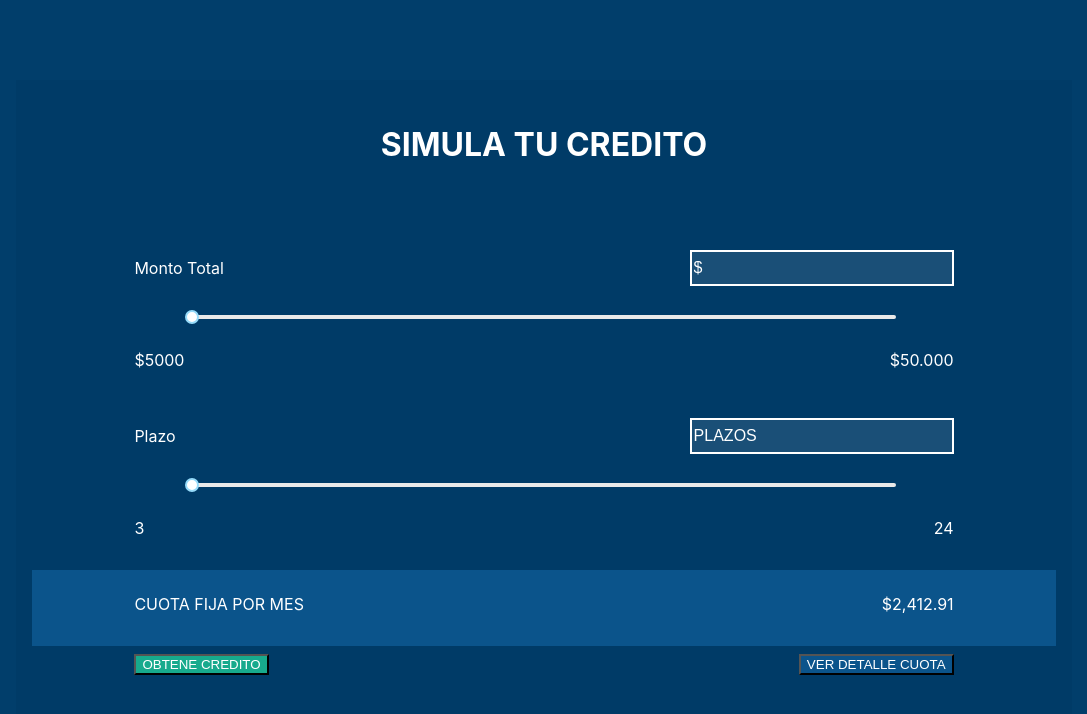
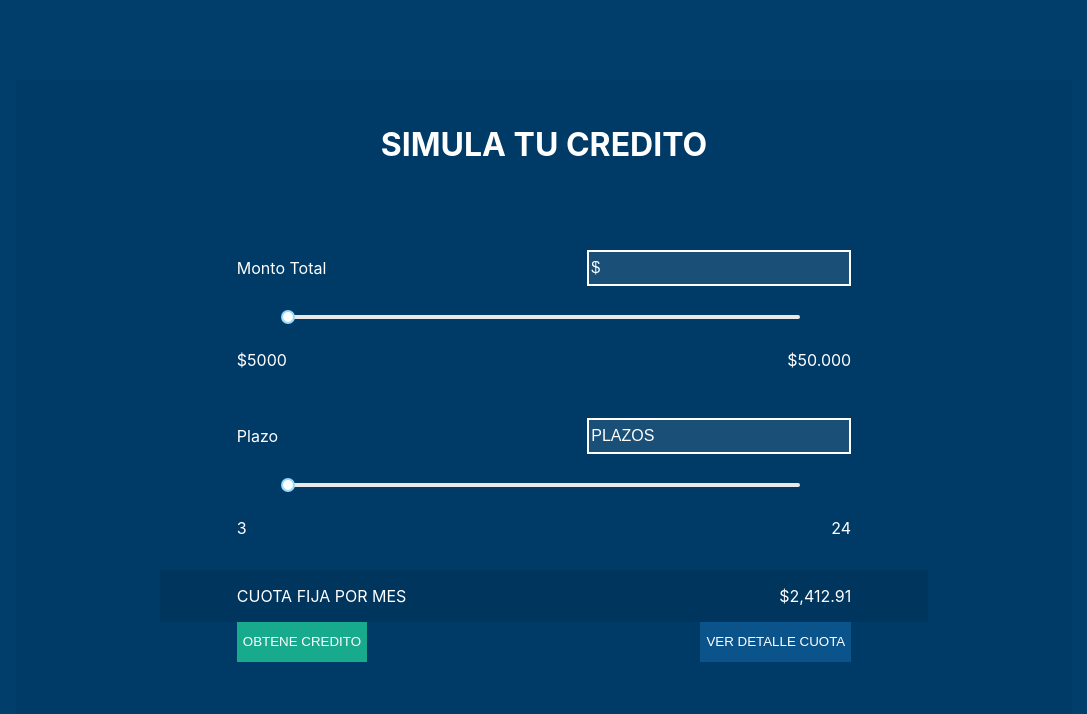
Before and after one commit to williamsccs/DigBangReactJS, a React (Create React App) app: page / in a window 1280 px wide. Shown: the top 714 px of the page, without its empty margins (96-1183 px from the left). Built offline with nearby package versions, Linux system fonts and the light colour scheme.

Commit message:
pareciera que falta menos, pero no

```diff
--- a/src/assets/styles/components/Calculadora.css
+++ b/src/assets/styles/components/Calculadora.css
@@ -12,7 +12,7 @@
     position: relative;
     height: 2vh;
 
-    width: 55vw;
+    width: 40vw;
     border-radius: 6px;
     touch-action: none;
     box-sizing: border-box;
@@ -33,8 +33,22 @@
       padding-bottom: 2vh;
       padding-top: 1vh;
   }
+  .row2{
+    display: flex;
+    flex-direction: row;
+    justify-content: space-between;
+    padding-left: 10%;
+    padding-right: 10%;
+    /* background-color: blueviolet; */
+    align-items: center;
+    padding-bottom: 0vh;
+    padding-top: 0vh;
+}
   .insider{
       padding-top: 5vh;
+      /* background-color: red; */
+      margin-left: 10vw;
+      margin-right: 10vw;
   }
 
   .input {
@@ -59,11 +73,25 @@
   .button1{
  background-color: #17aa8d ;
  color: white;
+    outline:0;
+    border:0;
+
+    font-family: 'Ubuntu', sans-serif;
+    height: 5vh;
 }
+
+
 .button2{
     background-color: #0b548b;
     color: white;
+    outline:0;
+    border:0;
+    height: 5vh;
+
    }
    .containerFinal{
-       background-color: #0b548b;
+       background-color: #00355d;
+       width: 60vw;
+       padding-left: -50vw;
+
    }
--- a/src/components/Calculadora.jsx
+++ b/src/components/Calculadora.jsx
@@ -30,13 +30,13 @@ const Calculadora = () => (
         </div>
 
         <div className='containerFinal'>
-            <div className= 'row'>
+            <div className= 'row2'>
                 <p className ='p'>CUOTA FIJA POR MES</p>
                 <p className ='p'>$2,412.91</p>
             </div>
         </div>
 
-        <div className= 'row'>
+        <div className= 'row2'>
             <button className='button1'>OBTENE CREDITO</button>
             <button className='button2'>VER DETALLE CUOTA</button>
         </div>
```
Also changed, not shown: 1 other file (tests, documents, lock files or other folders).
